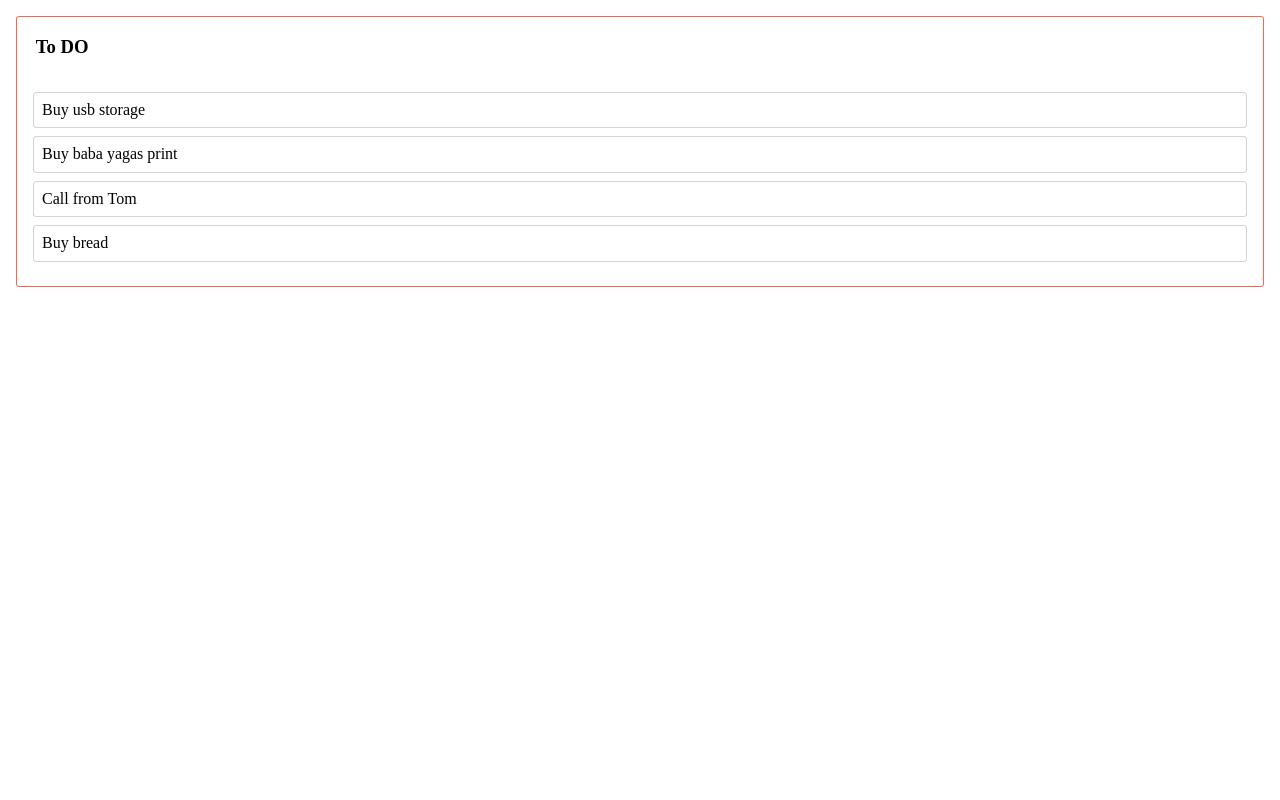
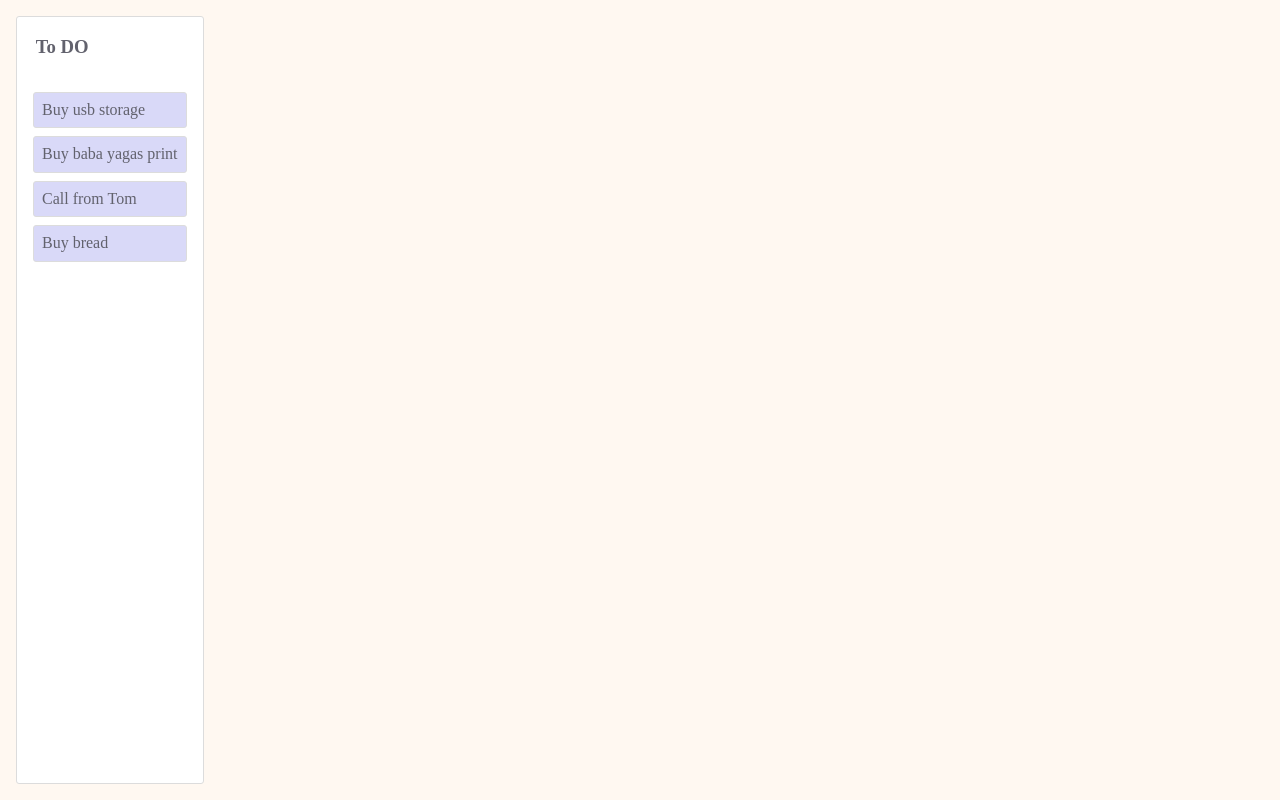
Before and after one commit to SimoNonnis/react-drag-and-drop, a React (Create React App) app: page / in a window 1280 px wide. Built offline with nearby package versions, Linux system fonts and the light colour scheme.

Commit message:
:art: Style the elements.

```diff
--- a/src/App.js
+++ b/src/App.js
@@ -1,7 +1,15 @@
 import React, { Component } from 'react';
+import styled from 'styled-components';
 
 import { Column } from 'components';
 import initialData from 'initial-data';
+
+const Container = styled.div`
+  height: 100vh;
+  background-color: #fff8f1;
+  display: flex;
+  color: #62626d;
+`;
 
 export default class App extends Component {
   state = initialData;
@@ -9,11 +17,15 @@ export default class App extends Component {
   render() {
     const { columnOrder, columns, tasks } = this.state;
 
-    return columnOrder.map(columnId => {
-      const column = columns[columnId];
-      const taskList = column.taskIDs.map(taskId => tasks[taskId]);
+    return (
+      <Container>
+        {columnOrder.map(columnId => {
+          const column = columns[columnId];
+          const taskList = column.taskIDs.map(taskId => tasks[taskId]);
 
-      return <Column key={column.id} column={column} tasks={taskList} />;
-    });
+          return <Column key={column.id} column={column} tasks={taskList} />;
+        })}
+      </Container>
+    );
   }
 }
--- a/src/components/Column/index.js
+++ b/src/components/Column/index.js
@@ -4,8 +4,9 @@ import { Task } from 'components';
 
 const Container = styled.div`
   margin: 1em;
-  border: 1px solid tomato;
+  border: 1px solid #dcdcdc;
   border-radius: 3px;
+  background-color: #ffffff;
 `;
 const Title = styled.h3`
   padding: 1em;
--- a/src/components/Task/index.js
+++ b/src/components/Task/index.js
@@ -3,9 +3,13 @@ import styled from 'styled-components';
 
 const Container = styled.div`
   padding: 0.5em;
-  border: 1px solid lightgrey;
-  margin-bottom: 0.5em;
+  border: 1px solid #dcdcdc;
   border-radius: 3px;
+  background-color: #d9d9f8;
+
+  & + & {
+    margin-top: 0.5em;
+  }
 `;
 
 export class Task extends Component {
```
